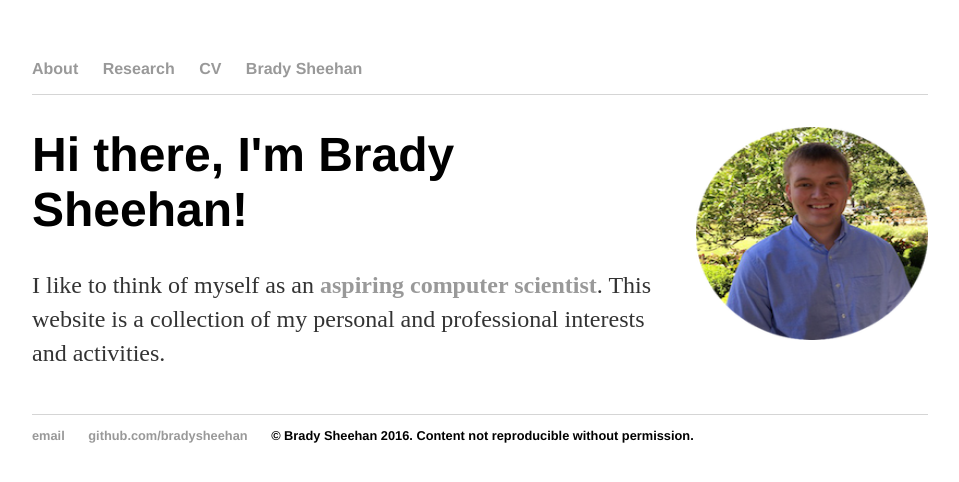
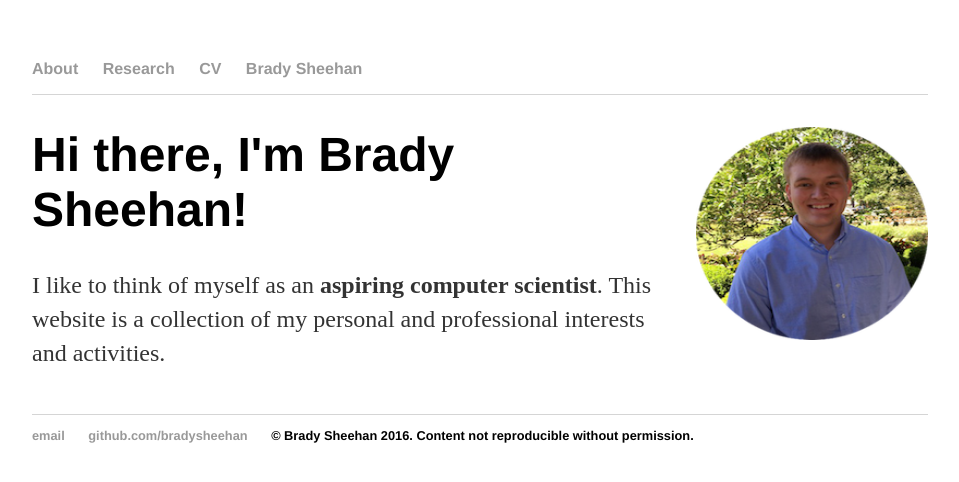
Before and after one commit to BradySheehan/bradysheehan, a Jekyll site: the page built from index.html, in a window 1280 px wide. Shown: the top 482 px of the page, without its empty margins (160-1119 px from the left). Built offline with Jekyll 4.4.1, drawn with Linux system fonts in a browser that asks for light colours.

Commit message:
update to homepage, removed link

```diff
--- a/index.html
+++ b/index.html
@@ -7,6 +7,6 @@ author: Brady Sheehan
 <div class="blurb">
 	<img id="headshot" src="/images/head_shot_circular_smallest_copy.png" height="213px" width="232px" alt="Headshot"/>
 	<h1>Hi there, I'm Brady Sheehan!</h1>
-	<p class="home-blurb">I like to think of myself as an <a href="about/index.html"><strong>aspiring computer scientist</strong></a>. This website is a collection of my personal and professional interests and activities.</p>
+	<p class="home-blurb">I like to think of myself as an <strong>aspiring computer scientist</strong>. This website is a collection of my personal and professional interests and activities.</p>
 
 </div><!-- /.blurb -->
```
